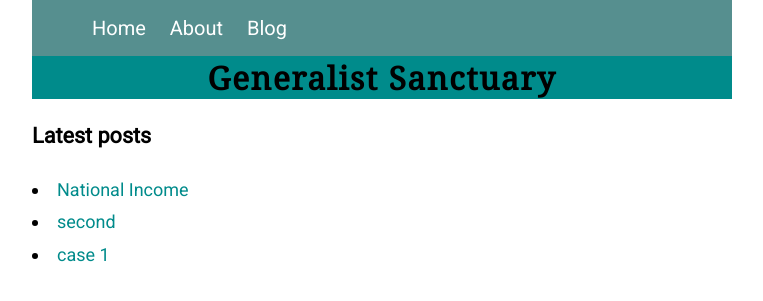
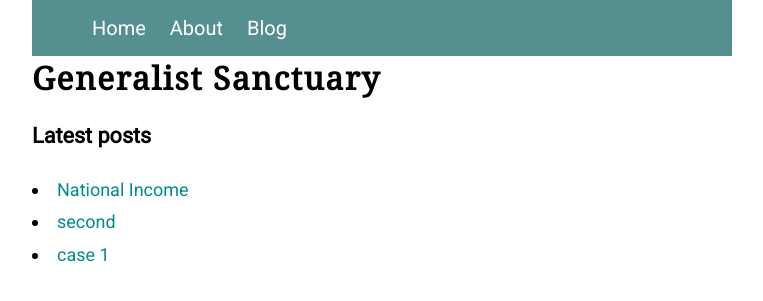
Before and after one commit to generalistsanctuary/generalistsanctuary.github.io, a Jekyll site: the page built from index.html, in a window 1280 px wide. Shown: the top 301 px of the page, without its empty margins (258-1021 px from the left). Built offline with Jekyll 4.4.1, drawn with Linux system fonts in a browser that asks for light colours.

Commit message:
Update style.css

```diff
--- a/styles/style.css
+++ b/styles/style.css
@@ -1,8 +1,4 @@
 h1{
-      background: darkcyan;
-
-      align-content: center;
-      text-align: center;
       margin-top: 0;
       margin-bottom: 2%;
       letter-spacing: 1.5px;
```
